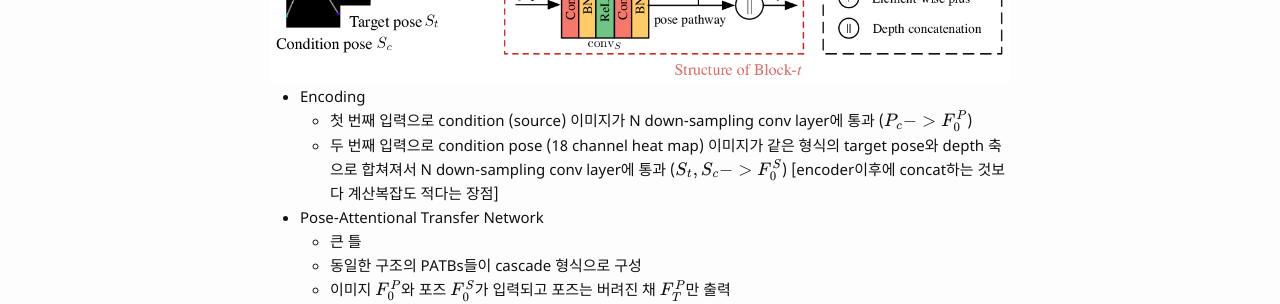
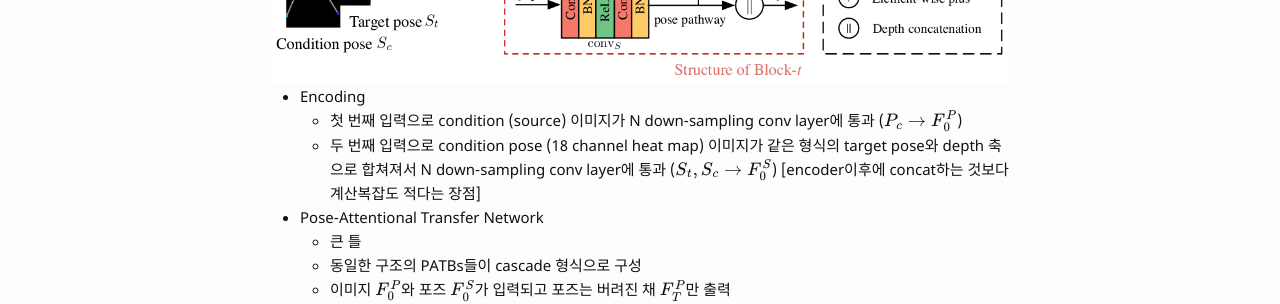
Before and after one commit to bismex/bismex.github.io, a Jekyll site: the page built from _posts/2019-05-21-PATB.md, in a window 1280 px wide and 900 px high, scrolled down 1056 px. Shown: the part 153-457 px from the top of the window. Built offline with Jekyll 4.4.1, drawn with Linux system fonts in a browser that asks for light colours; formulas are drawn with MathJax 3.

Commit message:
Update 2019-05-21-PATB.md

```diff
--- a/_posts/2019-05-21-PATB.md
+++ b/_posts/2019-05-21-PATB.md
@@ -29,8 +29,8 @@ tags: re-identification generative-model attention computer-vision-application s
 {: style="width: 100%;" class="center"}
 
 - Encoding
-  - 첫 번째 입력으로 condition (source) 이미지가 N down-sampling conv layer에 통과 ($$P_c -> F_0^P$$)
-  - 두 번째 입력으로 condition pose (18 channel heat map) 이미지가 같은 형식의 target pose와 depth 축으로 합쳐져서 N down-sampling conv layer에 통과 ($${S_t, S_c} ->  F_0^S$$) [encoder이후에 concat하는 것보다 계산복잡도 적다는 장점]
+  - 첫 번째 입력으로 condition (source) 이미지가 N down-sampling conv layer에 통과 ($$P_c \rightarrow F_0^P$$)
+  - 두 번째 입력으로 condition pose (18 channel heat map) 이미지가 같은 형식의 target pose와 depth 축으로 합쳐져서 N down-sampling conv layer에 통과 ($${S_t, S_c} \rightarrow  F_0^S$$) [encoder이후에 concat하는 것보다 계산복잡도 적다는 장점]
 - Pose-Attentional Transfer Network
   - 큰 틀
   - 동일한 구조의 PATBs들이 cascade 형식으로 구성
```
